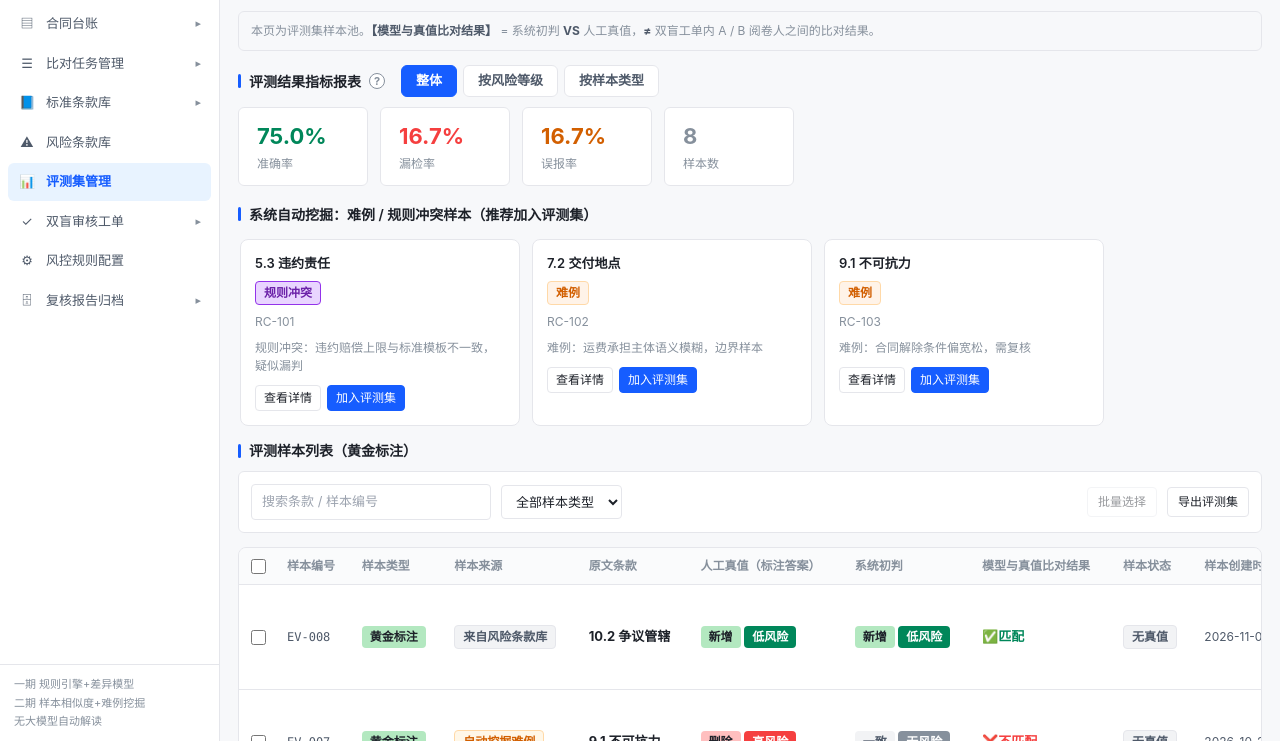
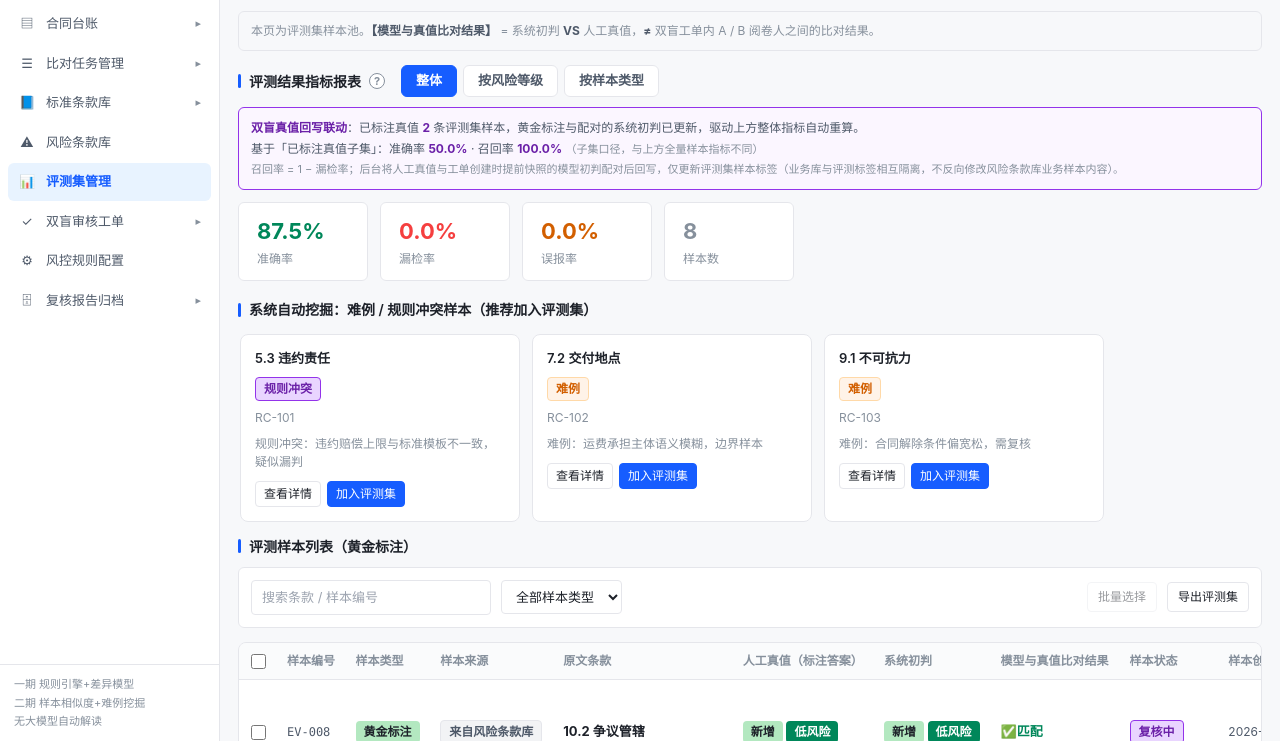
Before and after one commit to Hhhhu3494/contract-compare-assistant-demo, a plain HTML site: page page10.html in a window 1280 px wide. Shown: the part 59-800 px from the top of the page. Drawn offline with Linux system fonts and the light colour scheme.

Commit message:
页面10 评测集首页演示四种样本状态：复核中/真值已生效/真值待仲裁/无真值（种子数据 + 按状态按钮）

```diff
--- a/page10.html
+++ b/page10.html
@@ -443,7 +443,8 @@ function loadWOs(){ try{ return JSON.parse(localStorage.getItem(WO_KEY)||'[]');
 function woAnyForSample(id){ return loadWOs().find(w=>w.sampleId===id)||null; }
 function woActiveForSample(id){ return loadWOs().find(w=>w.sampleId===id && (w.status==='blind'||w.status==='arb'))||null; }
 function sampleStatusKey(e){
-  if(woActiveForSample(e.id)) return 'review';                                   // 已发起双盲复核，工单流转处理中
+  if(woActiveForSample(e.id)) return 'review';                                   // 真实工单流转中（页面14 统一双盲工单 CLM_TRUTH_WO_V1）
+  if(e.woStatus==='blind'||e.woStatus==='arb') return 'review';                  // 评测集种子演示态：已发起双盲复核（无真实工单时静态展示，便于审阅四种状态）
   if(e.truthLabeled) return (e.golden.status===e.sys.status && e.golden.risk===e.sys.risk)?'truth_effective':'truth_arb';
   return 'no_truth';                                                             // 人工真值为空，暂无标准答案
 }
@@ -503,9 +504,9 @@ const EVALS = [
   {id:'EV-003', type:'黄金标注', clause:'5.3 违约责任',       golden:{status:'del',risk:'high'}, sys:{status:'del',risk:'high'},  srcCase:'d3', source:SRC_MINE, created:'2026-09-15 10:42'}, // 自动挖掘：违约赔偿上限边界样本
   {id:'EV-004', type:'黄金标注', clause:'6.1 保密义务',       golden:{status:'add',risk:'low'},  sys:{status:'add',risk:'low'},  srcCase:'d4', source:SRC_LIB, created:'2026-09-28 16:18'},
   {id:'EV-005', type:'黄金标注', clause:'7.2 交付地点',       golden:{status:'mod',risk:'mid'},  sys:{status:'mod',risk:'mid'},  srcCase:'d5', source:SRC_LIB, created:'2026-10-09 11:07'},
-  {id:'EV-006', type:'黄金标注', clause:'8.4 知识产权',       golden:{status:'same',risk:'none'}, sys:{status:'mod',risk:'mid'},  srcCase:'d6', source:SRC_MINE, created:'2026-10-17 15:33'}, // 自动挖掘难例：误报
-  {id:'EV-007', type:'黄金标注', clause:'9.1 不可抗力',       golden:{status:'del',risk:'high'}, sys:{status:'same',risk:'none'}, srcCase:'d7', source:SRC_MINE, created:'2026-10-26 09:48'}, // 自动挖掘难例：漏检
-  {id:'EV-008', type:'黄金标注', clause:'10.2 争议管辖',      golden:{status:'add',risk:'low'},  sys:{status:'add',risk:'low'},  srcCase:'d8', source:SRC_LIB, created:'2026-11-04 13:26'}
+  {id:'EV-006', type:'黄金标注', clause:'8.4 知识产权',       golden:{status:'del',risk:'high'}, sys:{status:'add',risk:'low'},  srcCase:'d6', source:SRC_MINE, created:'2026-10-17 15:33', truthLabeled:true}, // 演示种子态：真值待仲裁（人工真值存在，模型与真值不匹配）
+  {id:'EV-007', type:'黄金标注', clause:'9.1 不可抗力',       golden:{status:'mod',risk:'mid'},  sys:{status:'mod',risk:'mid'},  srcCase:'d7', source:SRC_MINE, created:'2026-10-26 09:48', truthLabeled:true}, // 演示种子态：真值已生效（人工真值与系统初判一致）
+  {id:'EV-008', type:'黄金标注', clause:'10.2 争议管辖',      golden:{status:'add',risk:'low'},  sys:{status:'add',risk:'low'},  srcCase:'d8', source:SRC_LIB, created:'2026-11-04 13:26', woStatus:'blind'} // 演示种子态：复核中（已发起双盲复核，工单流转中）
 ];
 
 // 系统自动挖掘的推荐样本（尚未加入评测集）
```
